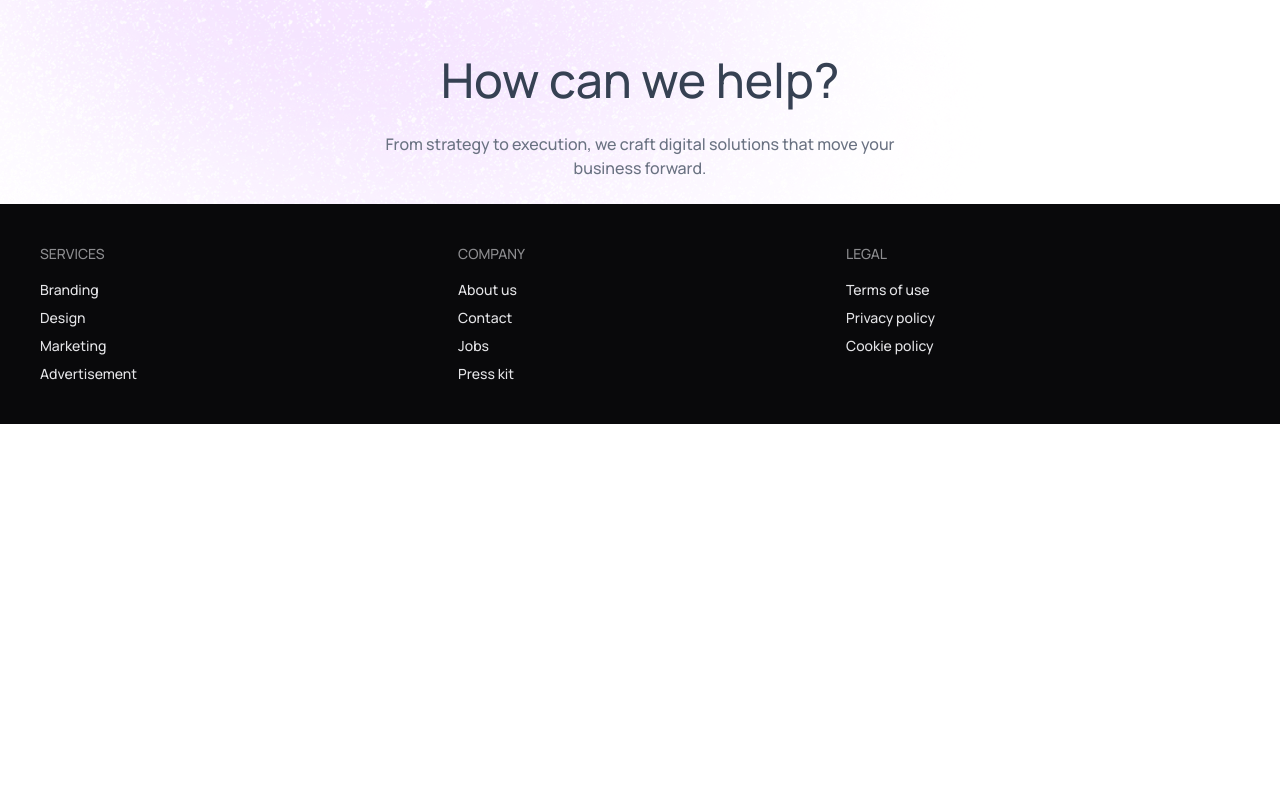
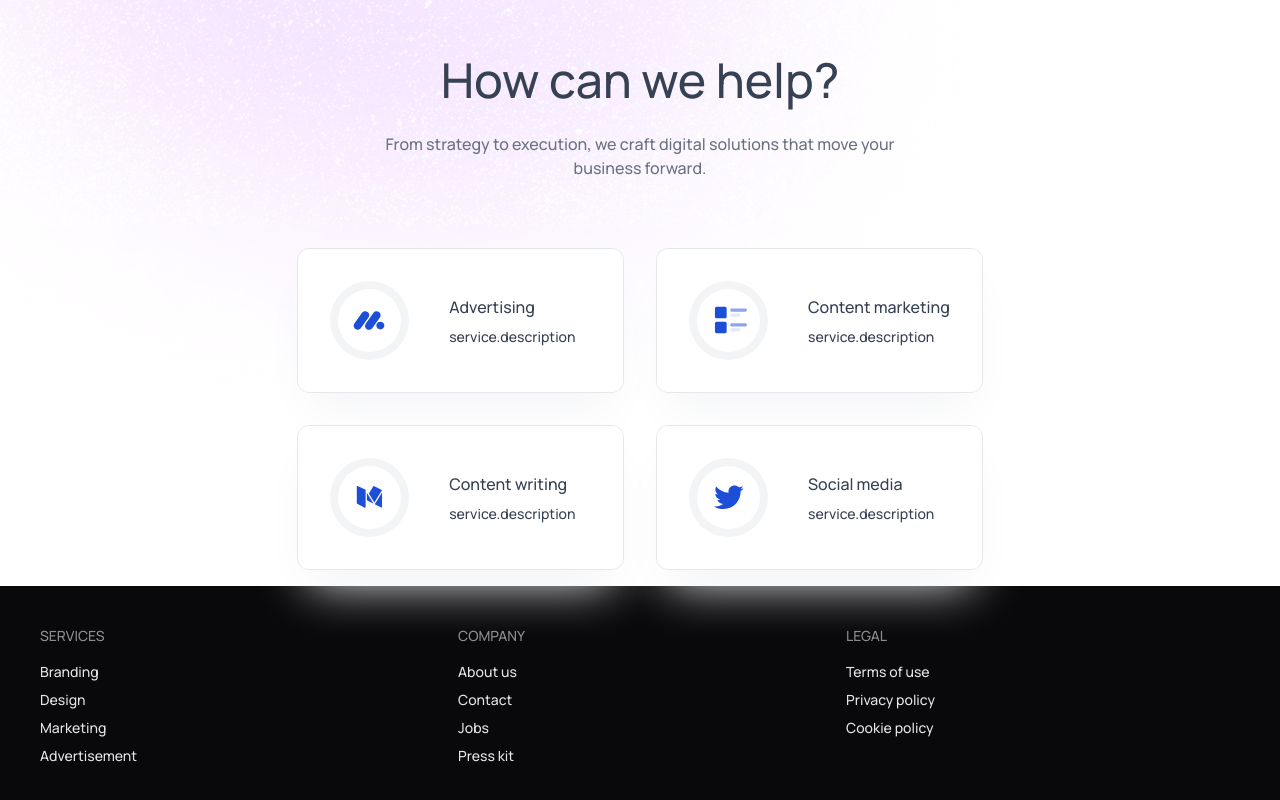
Before and after one commit to Amitkumersarkar/BrainWave, a React (Vite) app: page / in a window 1280 px wide. Shown: the part 1293-2093 px from the top of the page. Before the commit the page ends 1732 px from the top, so only its background shows below. Built offline with nearby package versions, Linux system fonts and the light colour scheme.

Commit message:
added serviceCard and fixes error

```diff
--- /dev/null
+++ b/src/Pages/ServiceCard.jsx
@@ -0,0 +1,24 @@
+import { useState } from "react";
+
+const ServiceCard = ({ service, idx }) => {
+    const [position, setPosition] = useState({ x: 0, y: 0 })
+    return (
+        <div className="relative overflow-hidden max-w-lg m-2 sm:m-4 rounded-xl border border-gray-200 dark:border-gray-700 shadow-2xl shadow-gray-100 dark:shadow-white/10">
+
+            <div className="pointer-events-none blur-2xl rounded-full bg-gradient-to-r transition-opacity duration-500 mix-blend-lighten opacity-70" style={{ top: position.y - 150, left: position.x - 150 }}>
+
+            </div>
+            <div className="flex items-center gap-10 p-8 hover:p-7.5 hover:m-0.5 transition-all rounded-[10px] bg-white dark:bg-gray-900 z-10 relative">
+                <div className="bg-gray-100 dark:bg-gray-700 rounded-full">
+                    <img className="max-w-24 bg-white dark:bg-gray-900 rounded-full m-2" src={service.icon} alt="" />
+                </div>
+                <div className="flex-1">
+                    <h3 className="font-bold">{service.title}</h3>
+                    <p className="text-sm mt-2">service.description</p>
+                </div>
+            </div>
+        </div>
+    );
+};
+
+export default ServiceCard;
--- a/src/Pages/Services.jsx
+++ b/src/Pages/Services.jsx
@@ -1,4 +1,5 @@
 import assets from "../assets/assets";
+import ServiceCard from "./ServiceCard";
 import Title from "./Title";
 
 const Services = () => {
@@ -29,6 +30,12 @@
         <div id='services' className="relative flex flex-col items-center gap-7 px-4 sm:px-12 lg:px-24 xl:px-40 pt-30 text-gray-700 dark:text-white">
             <img className="absolute -top-110 -left-70 -z-1 dark:hidden" src={assets.bgImage2} alt="" />
             <Title title='How can we help?' description='From strategy to execution, we craft digital solutions that move your business forward.' ></Title>
+
+            <div className="flex flex-col md:grid grid-cols-2">
+                {
+                    servicesData.map((service, idx) => <ServiceCard key={idx} idx={idx} service={service}></ServiceCard>)
+                }
+            </div>
         </div>
     );
 };
```
